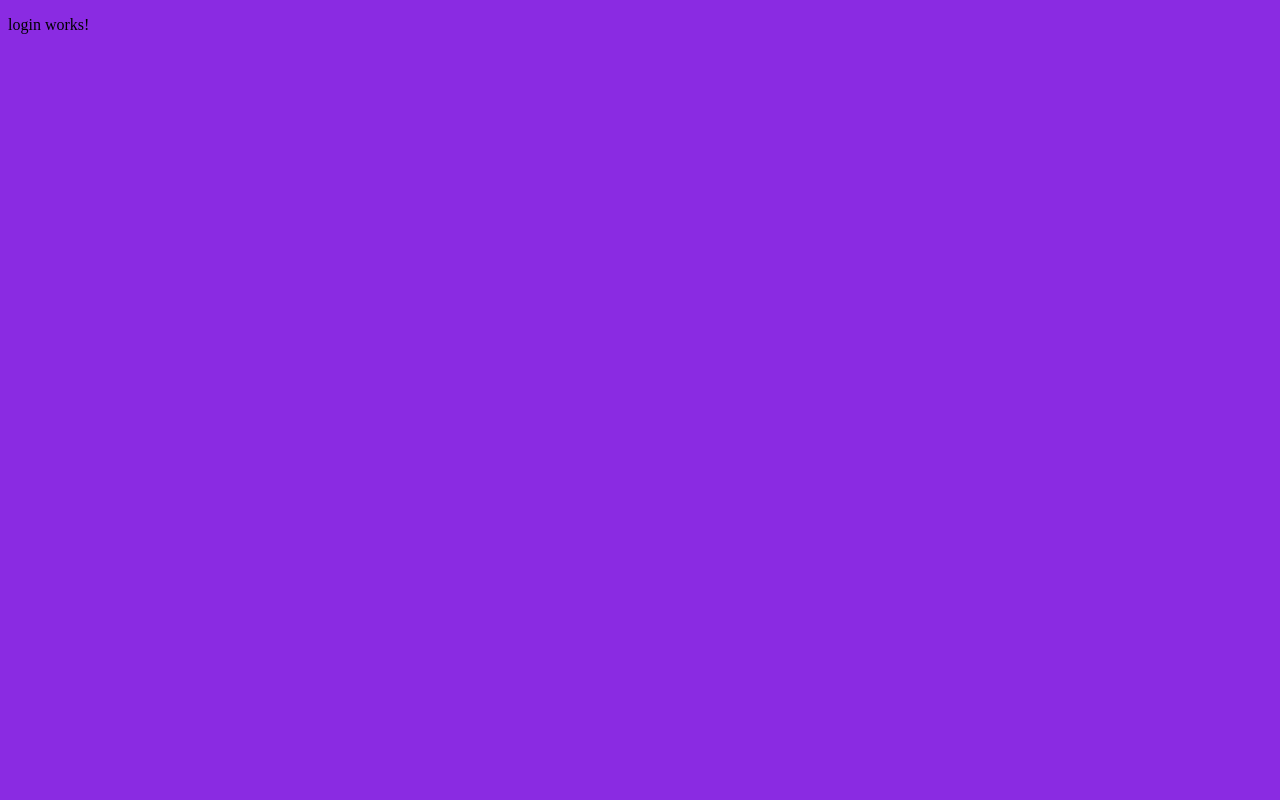
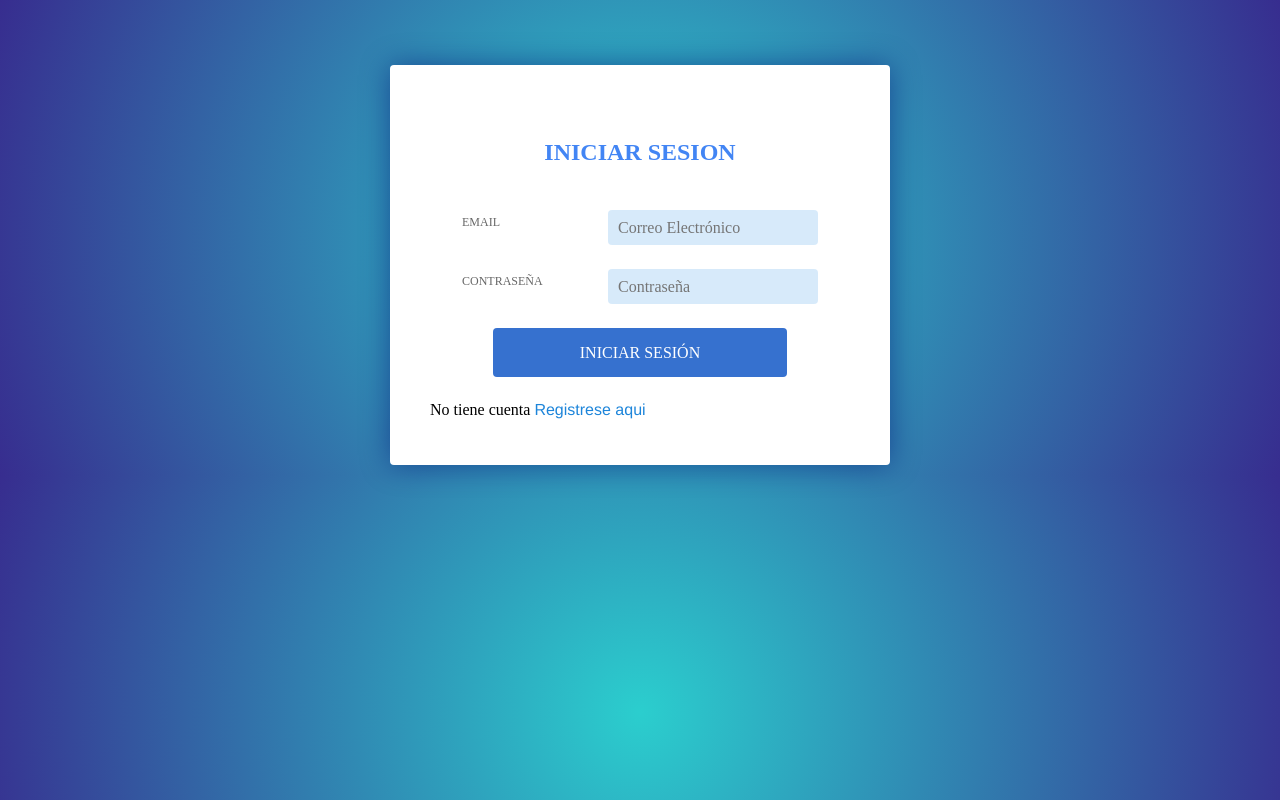
Before and after one commit to Bryambepz/Gestor_archivos_ang_CS, an Angular app: page /login in a window 1280 px wide. Built offline with nearby package versions, Linux system fonts and the light colour scheme.

Commit message:
creacion pagina login, comienzo pag actvi

```diff
--- a/src/app/app-routing.module.ts
+++ b/src/app/app-routing.module.ts
@@ -1,5 +1,6 @@
 import { NgModule } from '@angular/core';
 import { RouterModule, Routes } from '@angular/router';
+import { ActividadesComponent } from './pages/actividades/actividades.component';
 import { LoginComponent } from './pages/login/login.component';
 import { RegistrarComponent } from './pages/registrar/registrar.component';
 
@@ -7,6 +8,7 @@ const routes: Routes = [
   {path: '', redirectTo: '/login', pathMatch: 'full'},
   {path: 'login', component: LoginComponent},
   {path: 'registrar', component: RegistrarComponent},
+  {path: 'actividades', component: ActividadesComponent},
 ];
 
 @NgModule({
--- a/src/app/app.module.ts
+++ b/src/app/app.module.ts
@@ -8,12 +8,14 @@ import { AppRoutingModule } from './app-routing.module';
 import { AppComponent } from './app.component';
 import { RegistrarComponent } from './pages/registrar/registrar.component';
 import { LoginComponent } from './pages/login/login.component';
+import { ActividadesComponent } from './pages/actividades/actividades.component';
 
 @NgModule({
   declarations: [
     AppComponent,
     RegistrarComponent,
-    LoginComponent
+    LoginComponent,
+    ActividadesComponent
   ],
   imports: [
     BrowserModule,
--- /dev/null
+++ b/src/app/pages/actividades/actividades.component.html
@@ -0,0 +1 @@
+<p>actividades works!</p>
--- /dev/null
+++ b/src/app/pages/actividades/actividades.component.ts
@@ -0,0 +1,15 @@
+import { Component, OnInit } from '@angular/core';
+
+@Component({
+  selector: 'app-actividades',
+  templateUrl: './actividades.component.html',
+  styleUrls: ['./actividades.component.scss']
+})
+export class ActividadesComponent implements OnInit {
+
+  constructor() { }
+
+  ngOnInit(): void {
+  }
+
+}
--- a/src/app/pages/login/login.component.html
+++ b/src/app/pages/login/login.component.html
@@ -1,2 +1,25 @@
-
-<p>login works!</p>
+<div class="form">
+  <div class="form-panel">
+    <div class="form-header">
+      <h1>Iniciar Sesion</h1>
+    </div>
+    <div>
+      <form>
+        <div class="form-group">
+            <label for="email">Email</label>
+            <input [(ngModel)]="email" id="email" type="email" name="email" required="required" placeholder="Correo Electrónico"/>
+        </div>
+        <div class="form-group grid">
+          <label for="password">Contraseña</label>
+          <input [(ngModel)]="password" id="password" type="password" name="password" required="required" placeholder="Contraseña"/>
+        </div>
+      </form>
+      <div class="form-group">
+        <div></div>
+        <button (click)="login()" type="submit">Iniciar Sesión</button>
+        <div></div>
+      </div>
+      <p>No tiene cuenta <a href="/registrar">Registrese aqui</a></p>
+    </div>
+  </div>
+</div>
--- a/src/app/pages/login/login.component.scss
+++ b/src/app/pages/login/login.component.scss
@@ -1,3 +1,109 @@
-body{
-    background-color: blueviolet;
+body {
+  background-image: radial-gradient(
+    circle,
+    rgb(43, 206, 206),
+    rgb(55, 45, 143)
+  );
+  // font-family: var(--base-font-family);
+  // font-size: var(--base-font-size);
+  // line-height: var(--base-line-height);
+  -webkit-font-smoothing: antialiased;
 }
+
+a {
+  text-decoration: none;
+  font-family: "Franklin Gothic Medium", "Arial Narrow", Arial, sans-serif;
+  font-size: 1rem;
+  color: rgb(29, 133, 218);
+}
+
+.form {
+  position: relative;
+  background: #ffffff;
+  width: 500px;
+  border-radius: 4px;
+  box-shadow: 0 0 30px rgba(3, 1, 114, 0.493);
+  box-sizing: border-box;
+  margin: 65px auto 10px;
+  overflow: hidden;
+}
+
+.form-panel {
+  padding: 50px 40px 30px;
+  box-sizing: border-box;
+}
+
+.form-header {
+  margin: 0 0 20px;
+}
+
+.form-header,
+h1 {
+  padding: 4px 0;
+  color: #4285f4;
+  font-size: 24px;
+  font-weight: 700;
+  text-transform: uppercase;
+  text-align: center;
+}
+
+// .grid{
+//     display: grid;
+//     grid-template-columns: 1fr;
+//     column-gap: 2rem;
+//     margin-bottom: 1rem;
+//   }
+
+.form-group {
+  display: flex;
+  flex-wrap: wrap;
+  font-family: "Times New Roman", Times, serif;
+  justify-content: space-between;
+  line-height: 25px;
+  margin: 0 0 1.5rem;
+}
+
+.form-group label {
+  display: block;
+  margin: 0 0 10px;
+  color: rgba(0, 0, 0, 0.6);
+  font-size: 12px;
+  font-weight: 500;
+  text-transform: uppercase;
+  margin-left: 2rem;
+}
+
+.form-group input {
+  outline: none;
+  display: block;
+  background: rgba(152, 202, 243, 0.39);
+  width: 50%;
+  border: 0;
+  border-radius: 4px;
+  box-sizing: border-box;
+  padding: 5px 10px;
+  color: rgba(0, 0, 0, 0.9);
+  font-family: inherit;
+  font-size: inherit;
+  font-weight: 100;
+  line-height: inherit;
+  transition: 0.3s ease;
+  margin-right: 2rem;
+}
+
+.form-group button {
+  outline: none;
+  background: #3671cf;
+  width: 70%;
+  border: 0;
+  border-radius: 4px;
+  padding: 12px 20px;
+  color: #ffffff;
+  font-family: inherit;
+  font-size: inherit;
+  font-weight: 500;
+  line-height: inherit;
+  text-transform: uppercase;
+  cursor: pointer;
+  text-align: center;
+}
--- a/src/app/pages/login/login.component.ts
+++ b/src/app/pages/login/login.component.ts
@@ -1,4 +1,6 @@
 import { Component, OnInit, ViewEncapsulation } from '@angular/core';
+import { Router } from '@angular/router';
+import { PersonaServiceService } from 'src/app/services/persona-service.service';
 
 @Component({
   selector: 'app-login',
@@ -7,11 +9,25 @@ import { Component, OnInit, ViewEncapsulation } from '@angular/core';
   encapsulation: ViewEncapsulation.None
 })
 export class LoginComponent implements OnInit {
-  name = 'login';
 
-  constructor() { }
+  email:string = "";
+  password:string = "";
+
+  constructor(private personaServ: PersonaServiceService, private router: Router) { }
 
   ngOnInit(): void {
   }
 
+  login(){
+    console.log("em",this.email,"pas",this.password);
+
+    this.personaServ.login(this.email, this.password).subscribe((data) => {
+      console.log("log ", data);
+      if(data){
+        this.router.navigate(['/actividades'])
+      }else{
+        alert("Correo o contraseña incorrectos")
+      }
+    })
+  }
 }
--- a/src/app/pages/registrar/registrar.component.html
+++ b/src/app/pages/registrar/registrar.component.html
@@ -63,8 +63,11 @@
         </div> -->
       </form>
       <div class="form-group">
+        <div></div>
         <button (click)="registrar()" type="submit">Registrar</button>
+        <div></div>
       </div>
+      <p>Ya tiene cuenta <a href="/login">Click aqui</a></p>
     </div>
   </div>
 </div>
--- a/src/app/pages/registrar/registrar.component.scss
+++ b/src/app/pages/registrar/registrar.component.scss
@@ -136,7 +136,7 @@ h1 {
 .form-group button {
   outline: none;
   background: #3671cf;
-  width: 100%;
+  width: 70%;
   border: 0;
   border-radius: 4px;
   padding: 12px 20px;
@@ -147,6 +147,7 @@ h1 {
   line-height: inherit;
   text-transform: uppercase;
   cursor: pointer;
+  text-align: center;
 }
 
 .form-group .select {
@@ -175,11 +176,13 @@ h1 {
   display:inline-block;
 }
 
-.option-select
-:focus{
-  background-color: darkblue;
-}
-
 .icon{
   background: url("../../../assets/imgs/advertencia.png") no-repeat right rgba(89, 171, 238, 0.507) !important;
 }
+
+a{
+  text-decoration: none;
+  font-family:'Franklin Gothic Medium', 'Arial Narrow', Arial, sans-serif;
+  font-size: 1rem;
+  color: rgb(29, 133, 218);
+}
--- a/src/app/services/persona-service.service.ts
+++ b/src/app/services/persona-service.service.ts
@@ -7,14 +7,32 @@ import { Observable } from 'rxjs';
   providedIn: 'root',
 })
 export class PersonaServiceService {
-  private url: string = 'http://localhost:8081/CentroSur/Usuario/registrarse';
+  private url: string = 'http://localhost:8081/CentroSur/Usuario/';
   constructor(private http: HttpClient) {}
 
   registrar(persona: Persona): Observable<any> {
+    this.url = this.url + 'registrarse';
     const headers = { 'content-type': 'application/json' };
     const body = JSON.stringify(persona);
-    console.log(" pos p => ", body);
+    console.log(' pos p => ', body);
 
-    return this.http.post(this.url, body, {'headers':headers});
+    return this.http.post(this.url, body, { headers: headers });
+  }
+
+  login(email: string, password: string): Observable<any> {
+    // this.url = this.url + 'login?email=' + email + '&password=' + password;
+    console.log('url', this.url);
+
+    const body = {};
+    return this.http.post<any>(
+      this.url + 'login?email=' + email + '&password=' + password,
+      {
+        params: {
+          email: email,
+          password: password,
+        },
+        observe: 'response',
+      }
+    );
   }
 }
```
Also changed, not shown: src/app/pages/actividades/actividades.component.scss (added), 1 other file (tests, documents, lock files or other folders).
